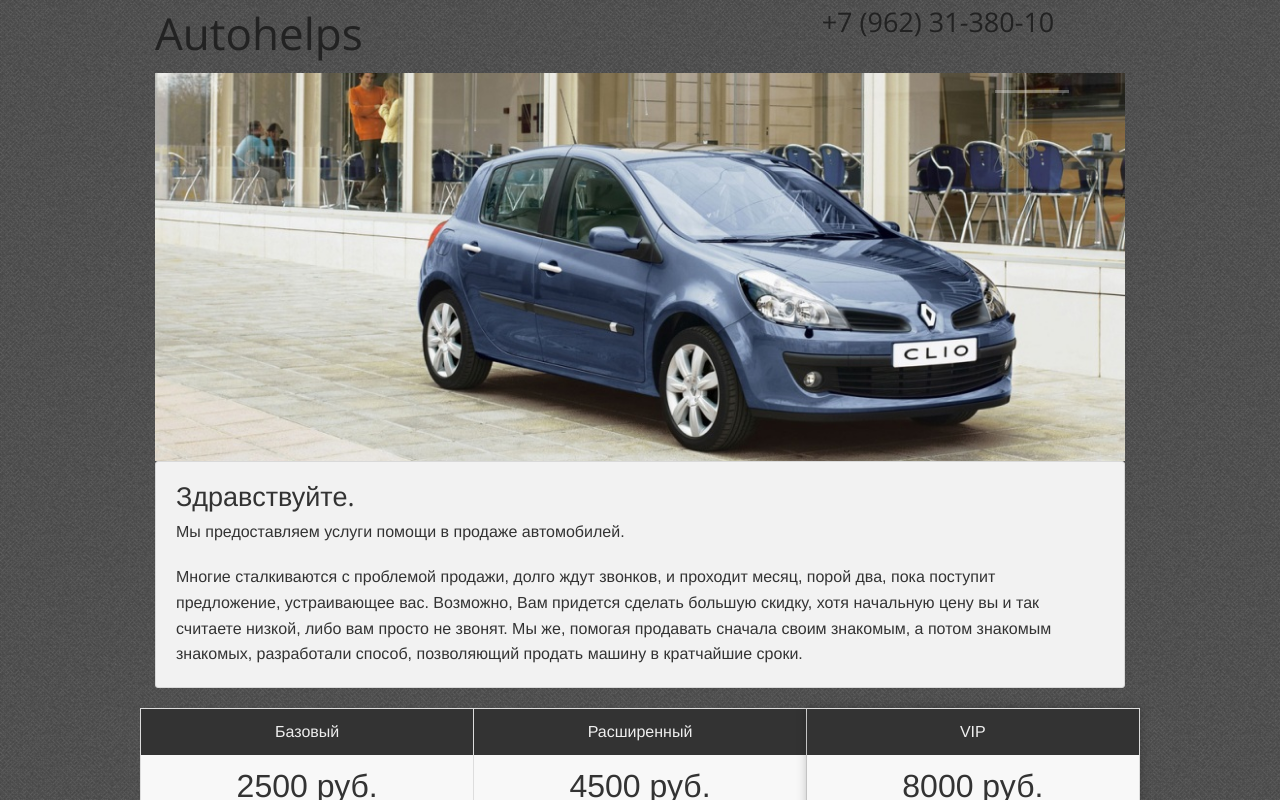
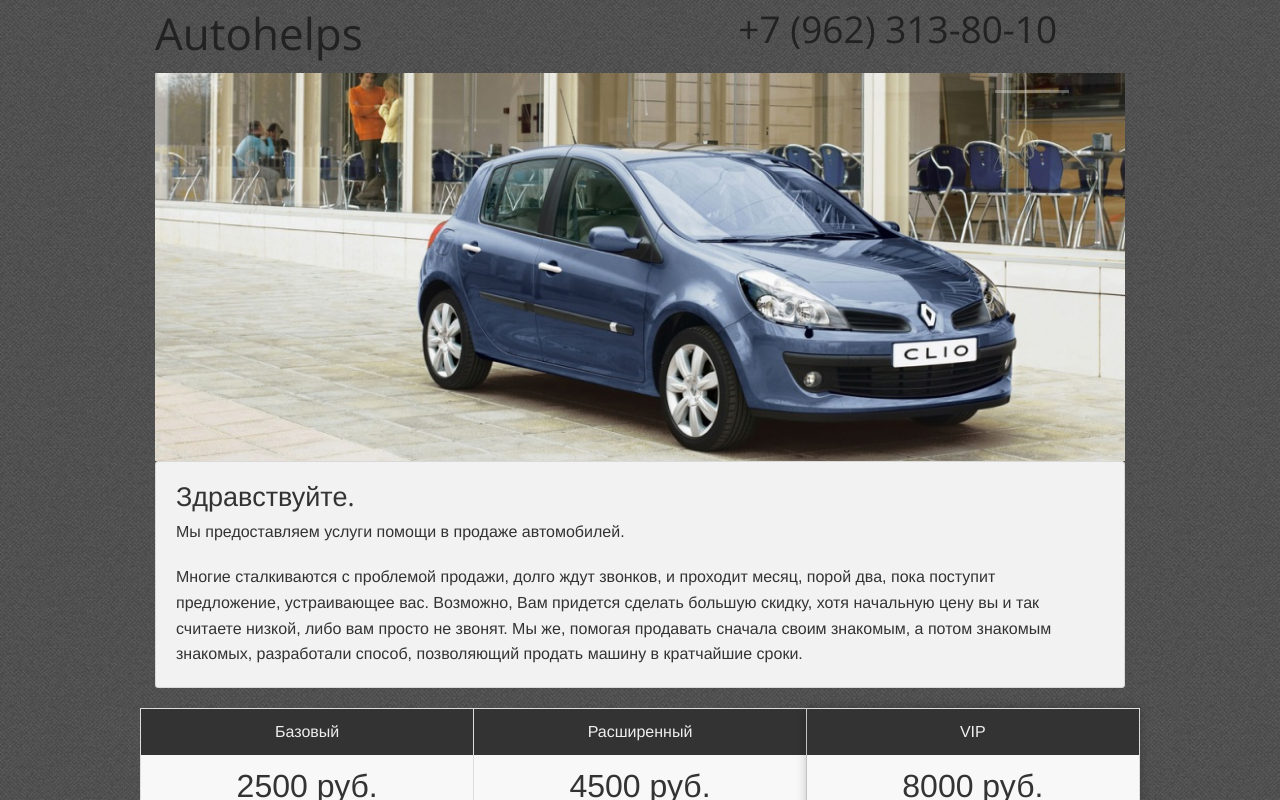
Before and after one commit to idarks/autohelps.ru, a plain HTML site: page index.html in a window 1280 px wide. Shown: the top 800 px of the page. Drawn offline with nearby package versions, Linux system fonts and the light colour scheme.

Commit message:
Update index.html

```diff
--- a/index.html
+++ b/index.html
@@ -13,10 +13,10 @@
 	<body>
 
 		<div class="row">
-			<div class="large-8 columns">
+			<div class="large-7 columns">
 				<h1>Autohelps</h1>
 			</div>
-			<div class="large-4 columns"><h3>+7 (962) 31-380-10</h3></div>
+			<div class="large-5 columns"><h2>+7 (962) 313-80-10</h2></div>
 		</div>
 		<div class="row" style="width: 970px;">
 				<div class="large-12 hide-for-small">
```
